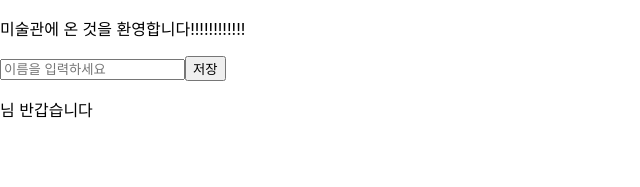
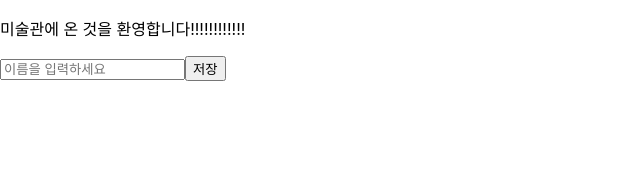
Before and after one commit to seojisoosoo/react-study-pic, a React (Create React App) app: page / in a window 1280 px wide. Shown: the top 187 px of the page, without its empty margins (0-640 px from the left). Built offline with nearby package versions, Linux system fonts and the light colour scheme.

Commit message:
[feat] 이름입력하면 반갑습니다 나오는 창 만듦

```diff
--- a/src/Landing.js
+++ b/src/Landing.js
@@ -10,9 +10,11 @@ const Landing = () => {
   //   navigate(url, { state: { name: name } });
   // };
   const [name, setName] = useState("");
+  const [hi, setHi] = useState("");
   const nameSave = () => {
     setName(nameRef.current.value);
     console.log(name);
+    setHi("님 반갑습니다");
   };
   return (
     <div>
@@ -20,7 +22,10 @@ const Landing = () => {
       <input placeholder="이름을 입력하세요" ref={nameRef} />
       {/* <button onClick={() => saveClick("/visitors", nameRef.current.value)}> */}
       <button onClick={nameSave}>저장</button>
-      <p>{name}님 반갑습니다</p>
+      <p>
+        {name}
+        {hi}
+      </p>
       {/* <Link to="/visitors">
         <button>방명록 쓰기</button>
       </Link> */}
```
